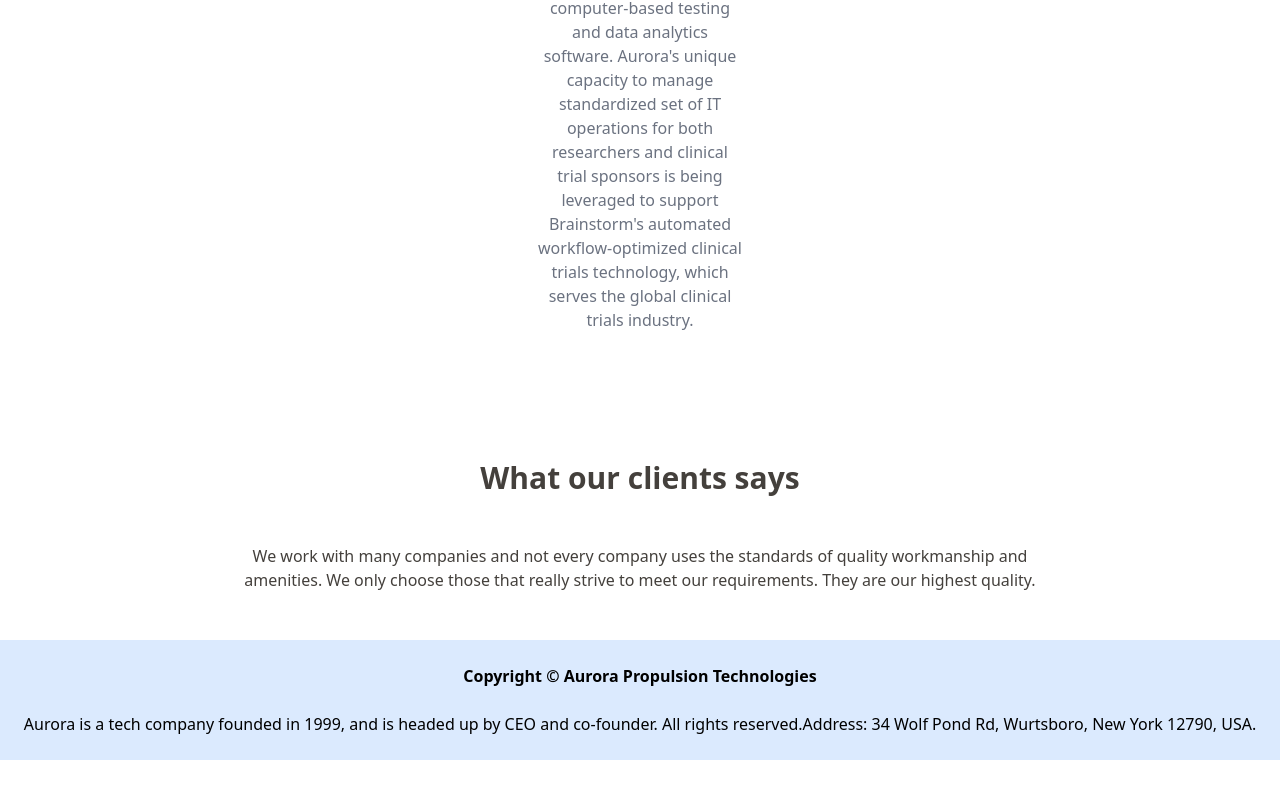
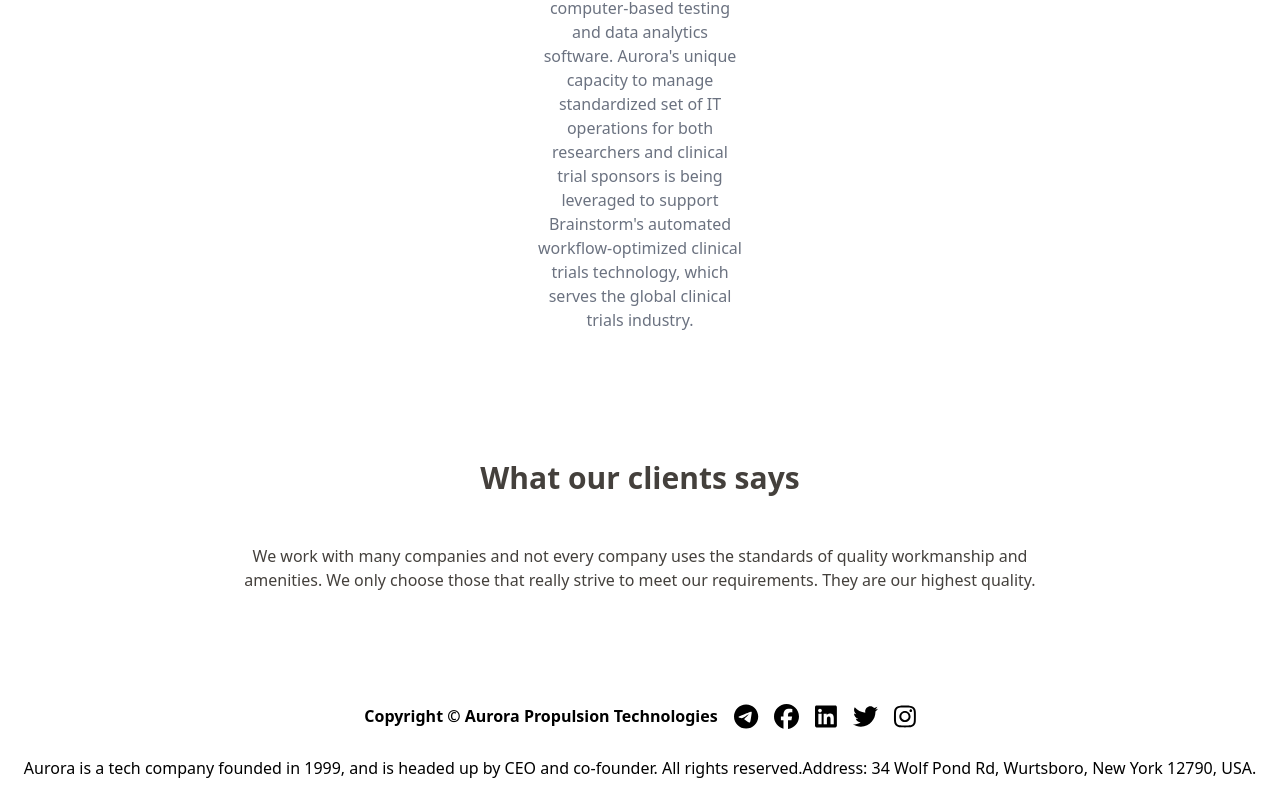
Before and after one commit to VFchristoff/BusinessPage, a React (Create React App) app in the folder website-aurora/: page / in a window 1280 px wide. Shown: the part 4088-4892 px from the top of the page. Before the commit the page ends 4848 px from the top, so only its background shows below. Built offline with nearby package versions, Linux system fonts and the light colour scheme.

Commit message:
Icons.js component, icons added in Footer.js

```diff
--- a/website-aurora/package.json
+++ b/website-aurora/package.json
@@ -3,6 +3,9 @@
   "version": "0.1.0",
   "private": true,
   "dependencies": {
+    "@fortawesome/free-brands-svg-icons": "^6.5.1",
+    "@fortawesome/free-solid-svg-icons": "^6.5.1",
+    "@fortawesome/react-fontawesome": "^0.2.0",
     "@tailwindcss/typography": "^0.5.10",
     "@testing-library/jest-dom": "^5.17.0",
     "@testing-library/react": "^13.4.0",
--- a/website-aurora/src/components/Footer.js
+++ b/website-aurora/src/components/Footer.js
@@ -1,16 +1,32 @@
 // components/Footer.js
 
 import React from 'react';
+import {FacebookIcon, InstagramrIcon, LinkedInIcon, TelegramIcon, TwitterIcon} from "./Icons";
 
 function Footer() {
     return (
-        <footer className="bg-blue-100">
-            <div className='flex text-center gap-x-5 justify-center py-6 mx-auto max-w-screen-xl'>
-                <div>
+        <footer className="pt-10">
+            <div className='flex flex-col items-center text-center py-6 mx-auto max-w-screen-xl'>
+                <div className="flex space-x-4 px-20">
                     <h2 className="font-semibold">Copyright © Aurora Propulsion Technologies</h2>
-                    <br/>
-                    <p>Aurora is a tech company founded in 1999, and is headed up by CEO and co-founder. All rights reserved.Address: 34 Wolf Pond Rd, Wurtsboro, New York 12790, USA.</p>
+                    <a href="https://t.me/" target="_blank" rel="noopener noreferrer">
+                        <TelegramIcon />
+                    </a>
+                    <a href="https://www.facebook.com/" target="_blank" rel="noopener noreferrer">
+                        <FacebookIcon />
+                    </a>
+                    <a href="https://www.linkedin.com/in/" target="_blank" rel="noopener noreferrer">
+                        <LinkedInIcon />
+                    </a>
+                    <a href="https://www.x.com/" target="_blank" rel="noopener noreferrer">
+                        <TwitterIcon />
+                    </a>
+                    <a href="https://www.instagram.com/" target="_blank" rel="noopener noreferrer">
+                        <InstagramrIcon />
+                    </a>
                 </div>
+                <br/>
+                <p>Aurora is a tech company founded in 1999, and is headed up by CEO and co-founder. All rights reserved.Address: 34 Wolf Pond Rd, Wurtsboro, New York 12790, USA.</p>
             </div>
         </footer>
     );
--- /dev/null
+++ b/website-aurora/src/components/Icons.js
@@ -0,0 +1,37 @@
+import { FontAwesomeIcon } from '@fortawesome/react-fontawesome';
+import {
+    faLinkedin,
+    faFacebook,
+    faTelegram,
+    faTwitter,
+    faInstagram
+} from '@fortawesome/free-brands-svg-icons';
+import React from 'react';
+
+
+const LinkedInIcon = () => (
+    <FontAwesomeIcon icon={faLinkedin} style={{ color: "text-titleColor", fontSize: "25px" }} />
+);
+
+const FacebookIcon = () => (
+    <FontAwesomeIcon icon={faFacebook} style={{ color: "text-titleColor", fontSize: "25px" }} />
+);
+
+const TelegramIcon = () => (
+    <FontAwesomeIcon icon={faTelegram} style={{ color: "text-titleColor", fontSize: "25px" }} />
+);
+
+const TwitterIcon = () => (
+    <FontAwesomeIcon icon={faTwitter} style={{ color: "text-titleColor", fontSize: "25px" }} />
+);
+const InstagramrIcon = () => (
+    <FontAwesomeIcon icon={faInstagram} style={{ color: "text-titleColor", fontSize: "25px" }} />
+);
+
+export {
+    LinkedInIcon,
+    FacebookIcon,
+    TelegramIcon,
+    TwitterIcon,
+    InstagramrIcon,
+};
```
Also changed, not shown: 1 other file (tests, documents, lock files or other folders).
